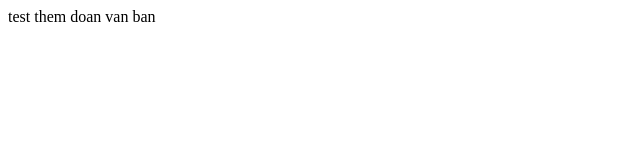
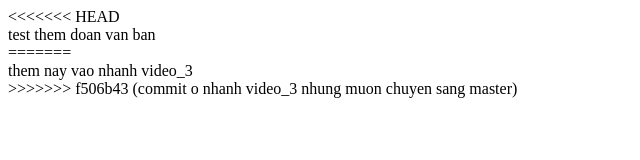
Before and after one commit to vietth54/hoiDanITFirstGithub, a plain HTML site: page hoiDanIT.html in a window 1280 px wide. Shown: the whole page, without its empty margins (0-640 px from the left). Drawn offline with Linux system fonts and the light colour scheme.

Commit message:
f Conflicts:

```diff
--- a/hoiDanIT.html
+++ b/hoiDanIT.html
@@ -1,11 +1,15 @@
 <!DOCTYPE html>
 <html lang="en">
-<head>
-    <meta charset="UTF-8">
-    <meta name="viewport" content="width=device-width, initial-scale=1.0">
+  <head>
+    <meta charset="UTF-8" />
+    <meta name="viewport" content="width=device-width, initial-scale=1.0" />
     <title>Hoi dan IT</title>
-</head>
-<body>
+  </head>
+  <body>
+    <<<<<<< HEAD
     <div>test them doan van ban</div>
-</body>
+    =======
+    <div>them nay vao nhanh video_3</div>
+    >>>>>>> f506b43 (commit o nhanh video_3 nhung muon chuyen sang master)
+  </body>
 </html>
```
